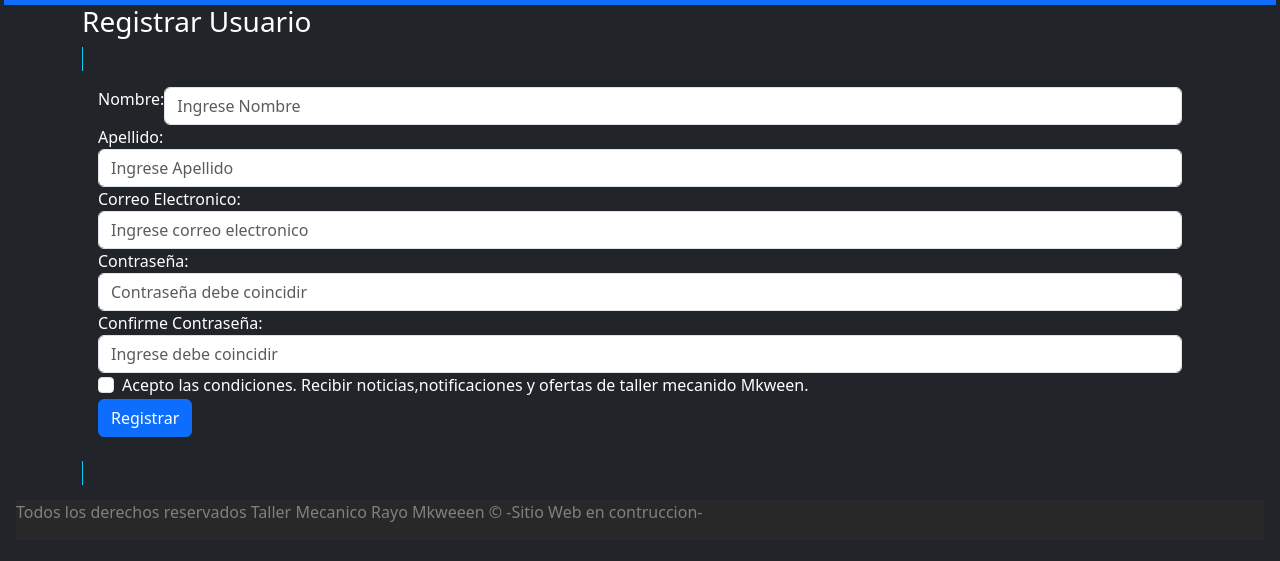
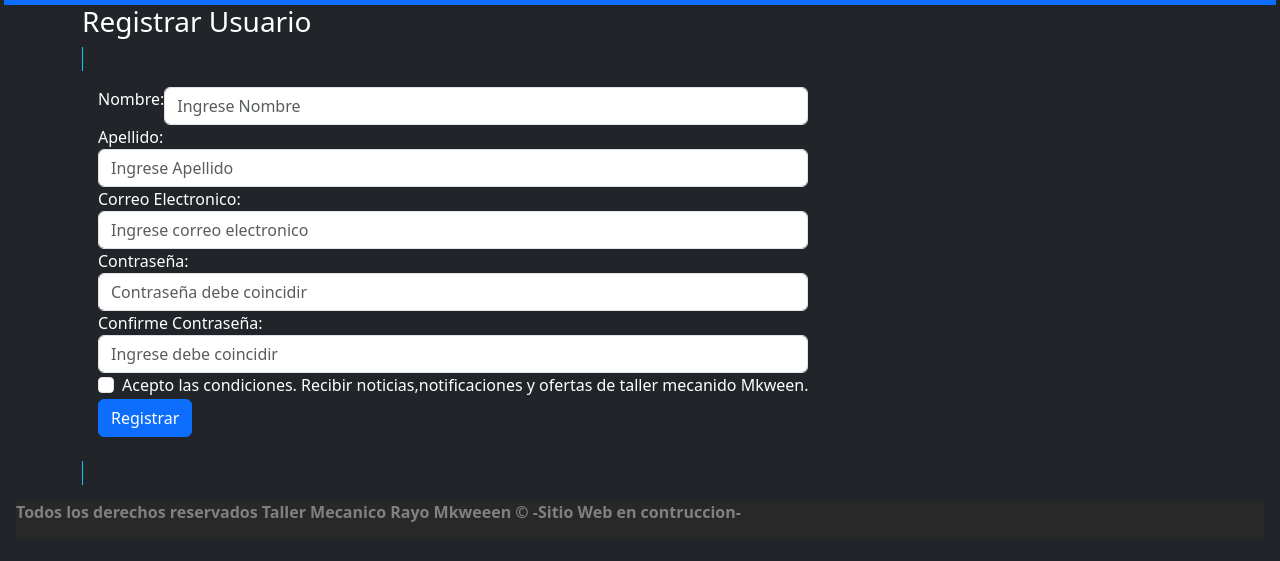
Before and after one commit to WillDiazS/TallerMecanico-RayoMkween, a plain HTML site: page Login/register.html in a window 1280 px wide. Shown: the part 83-644 px from the top of the page. Drawn offline with nearby package versions, Linux system fonts and the light colour scheme; files that its build step writes are made by us from their sources.

Commit message:
Add files via upload

```diff
--- a/style.css
+++ b/style.css
@@ -2,10 +2,9 @@
 
 .piedepagina {
     position:relative;
+    font-weight: bold;
     top: 15px;
     background-color: rgb(40, 40, 41);
-
-
     display:flex;
     align-items: center;
     color: grey;
@@ -14,9 +13,10 @@
 
 .container {
     align-items: center;
-    visibility:flex;
+    display:flex;
 
 }
+
 
 
 
@@ -27,4 +27,15 @@
 
 }
 
+
+p {
+    text-align:center;
+    font-weight: bold;
+}
+
+h1 {
+    text-align:left;
+}
+
+
 /* carrusel trabajos */
```
Also changed, not shown: Index.html (+3 -8 lines).
